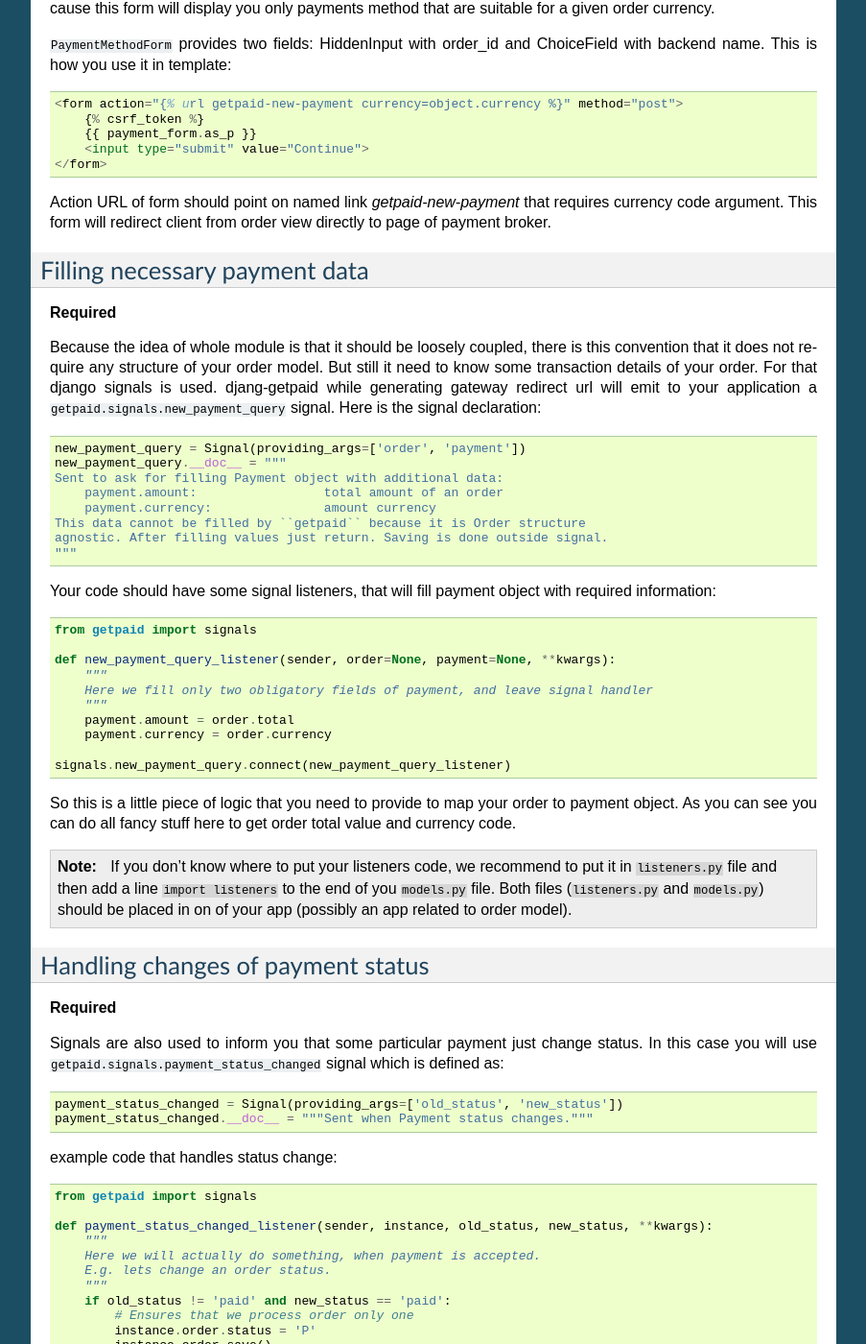
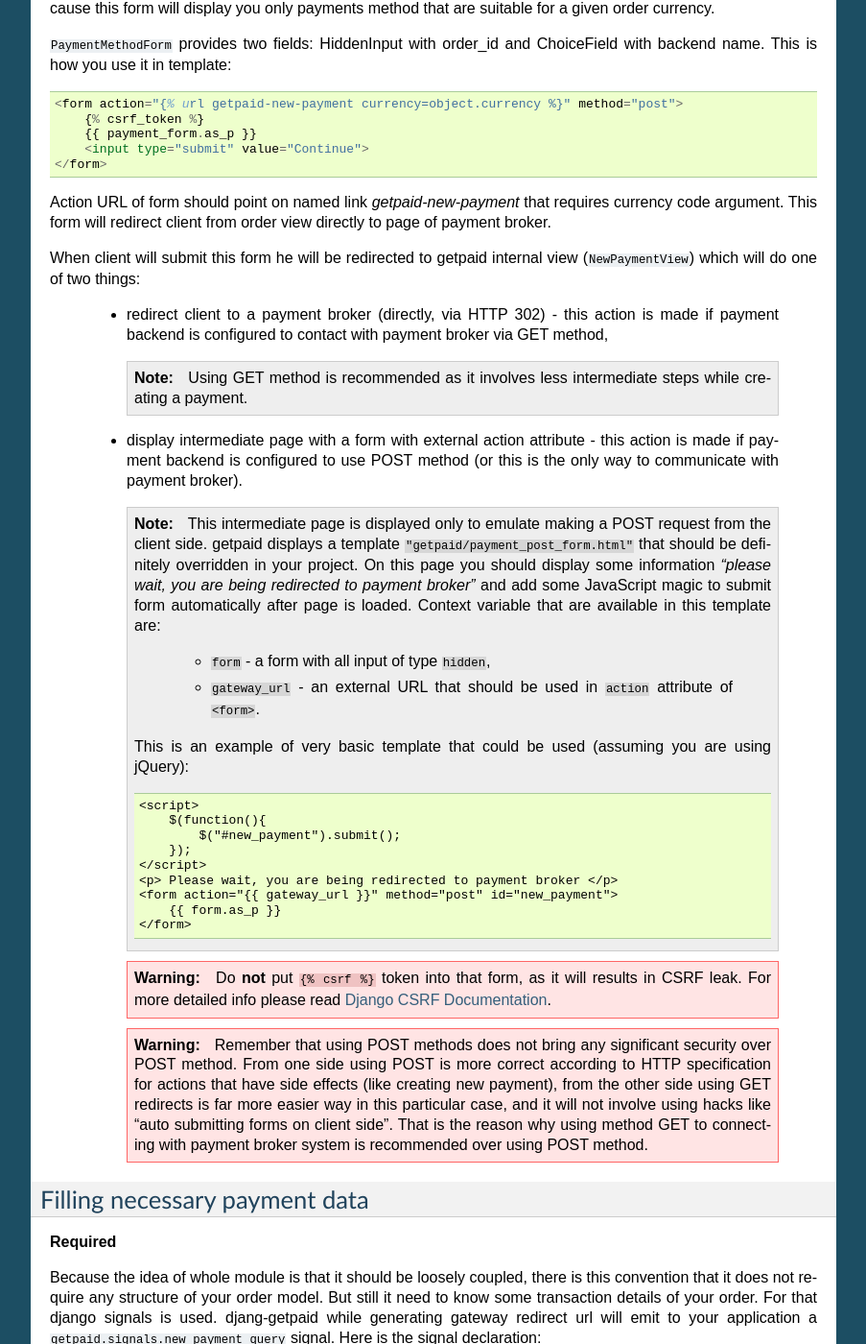
Before and after one commit to django-getpaid/django-getpaid, a Sphinx documentation site: the page built from docs/source/workflow.rst, in a window 1280 px wide and 1400 px high, scrolled down 1770 px. Shown: the whole window at 96% size, without its empty margins (198-1101 px from the left). Built offline with Sphinx 7.4.7, drawn with Linux system fonts in a browser that asks for light colours.

Commit message:
Updating docs for "support for POST method in payment backend"

```diff
--- a/docs/source/workflow.rst
+++ b/docs/source/workflow.rst
@@ -97,6 +97,49 @@ Here we get a ``PaymentMethodForm`` object, that is parametrised with currency t
 
 Action URL of form should point on named link  `getpaid-new-payment` that requires currency code argument. This form will redirect client from order view directly to page of payment broker.
 
+
+When client will submit this form he will be redirected to getpaid internal view (``NewPaymentView``) which will do one of two things:
+
+    * redirect client to a payment broker (directly, via HTTP 302) - this action is made if payment backend is
+      configured to contact with payment broker via GET method,
+
+      .. note::
+
+        Using GET method is recommended as it involves less intermediate steps while creating a payment.
+
+    * display intermediate page with a form with external action attribute - this action is made if
+      payment backend is configured to use POST method (or this is the only way to communicate with payment
+      broker).
+
+      .. note::
+
+        This intermediate page is displayed only to emulate making a POST request from the client side. getpaid
+        displays a template ``"getpaid/payment_post_form.html"`` that should be definitely overridden in your
+        project. On this page you should display some information *"please wait, you are being redirected to payment broker"* and add some JavaScript magic to submit form automatically after page is loaded. Context
+        variable that are available in this template are:
+
+            * ``form`` - a form with all input of type ``hidden``,
+            * ``gateway_url`` - an external URL that should be used in ``action`` attribute of ``<form>``.
+
+        This is an example of very basic template that could be used (assuming you are using jQuery)::
+
+            <script>
+                $(function(){
+                    $("#new_payment").submit();
+                });
+            </script>
+            <p> Please wait, you are being redirected to payment broker </p>
+            <form action="{{ gateway_url }}" method="post" id="new_payment">
+                {{ form.as_p }}
+            </form>
+
+      .. warning::
+        Do **not** put ``{% csrf %}`` token into that form, as it will results in CSRF leak. For more detailed
+        info please read `Django CSRF Documentation <https://docs.djangoproject.com/en/dev/ref/contrib/csrf/#how-to-use-it>`_.
+
+      .. warning::
+        Remember that using POST methods does not bring any significant security over POST method. From one side using POST is more correct according to HTTP specification for actions that have side effects (like creating new payment), from the other side using GET redirects is far more easier way in this particular case, and it will not involve using hacks like "auto submitting forms on client side". That is the reason why using method GET to connecting with payment broker system is recommended over using POST method.
+
 Filling necessary payment data
 ------------------------------
 
```
Also changed, not shown: docs/source/backends.rst (+9 -0 lines), docs/source/contributors.rst (deleted, +0 -8 lines), docs/source/index.rst (+19 -1 lines).
